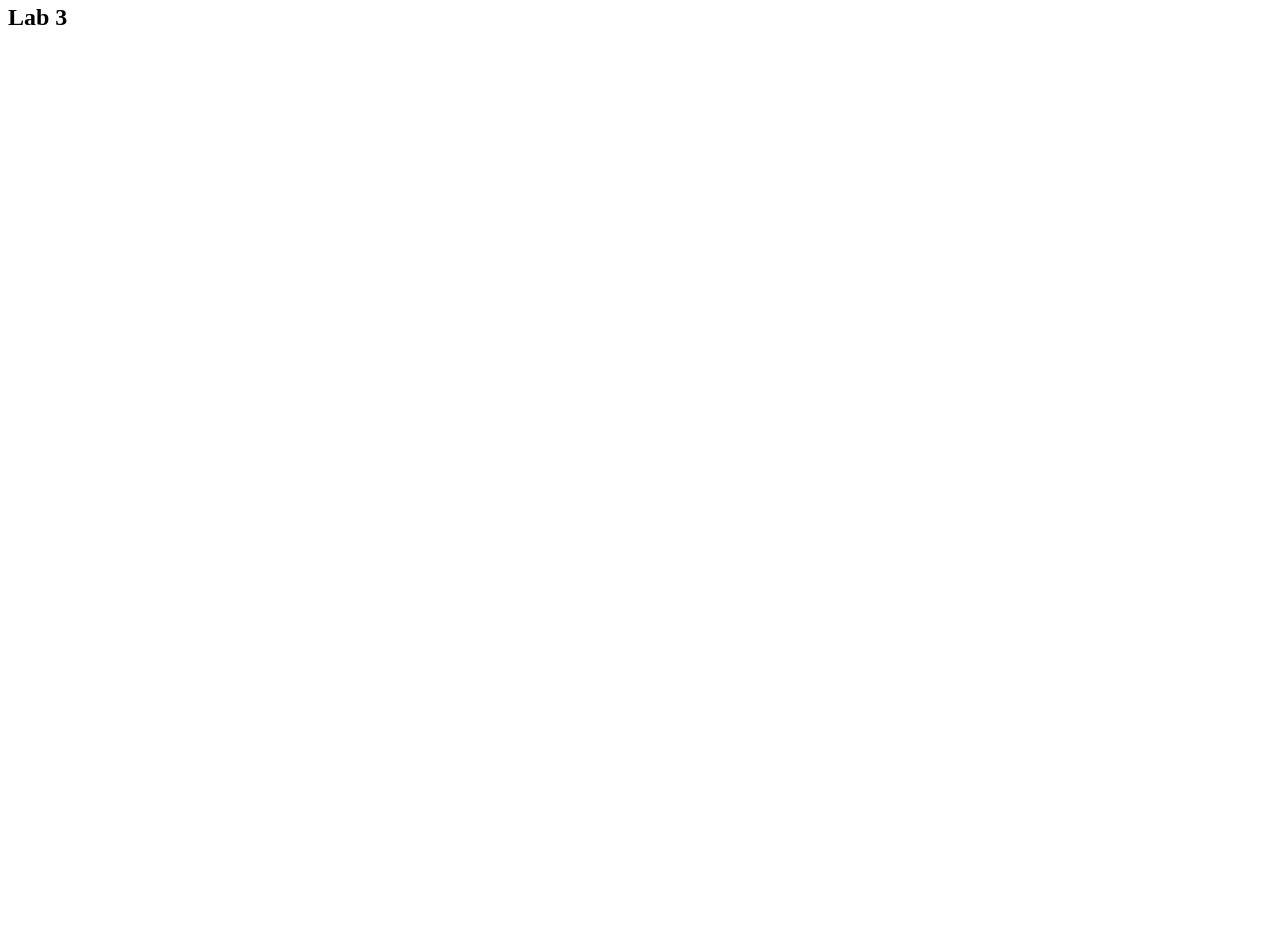
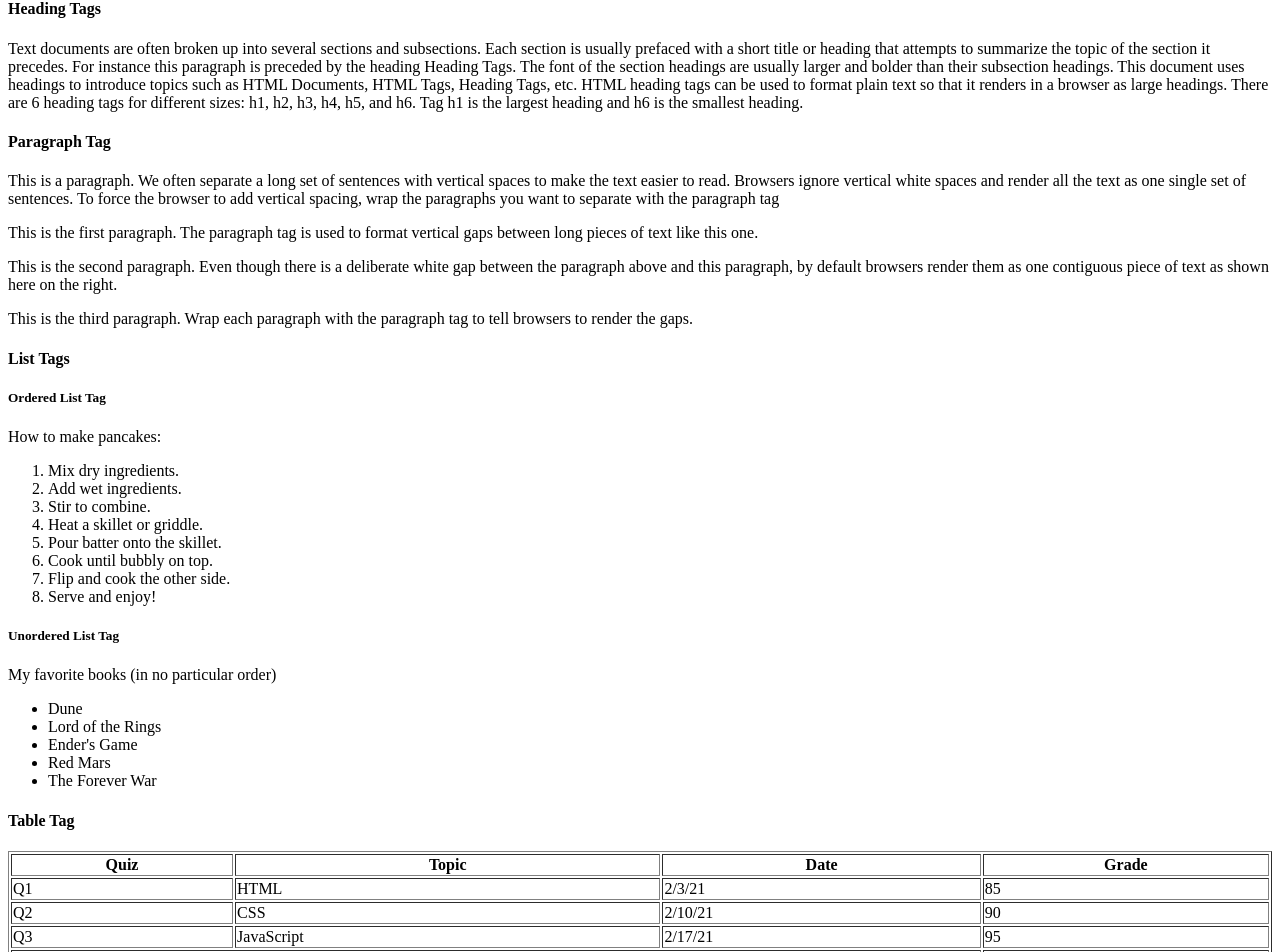
Before and after one commit to ln541758/kanbas, a React (Create React App) app: page / in a window 1280 px wide. Shown: the part 228-1180 px from the top of the page. Before the commit the page ends 800 px from the top, so only its background shows below. Built offline with nearby package versions, Linux system fonts and the light colour scheme.

Commit message:
started on lab1

```diff
--- a/src/Labs/Lab1/index.tsx
+++ b/src/Labs/Lab1/index.tsx
@@ -1,7 +1,118 @@
 export default function Lab1() {
     return (
-        <div>
-        <h2>Lab 1</h2>
+        <div id="wd-lab1">
+            <h2>Lab 1</h2>
+            <h3>HTML Examples</h3>
+            <div id="wd-h-tag">
+                <h4>Heading Tags</h4>
+                Text documents are often broken up into several sections and subsections. Each
+                section is usually prefaced with a short title or heading that attempts to
+                summarize the topic of the section it precedes. For instance this paragraph is
+                preceded by the heading Heading Tags. The font of the section headings are
+                usually larger and bolder than their subsection headings. This document uses
+                headings to introduce topics such as HTML Documents, HTML Tags, Heading Tags,
+                etc. HTML heading tags can be used to format plain text so that it renders in a
+                browser as large headings. There are 6 heading tags for different sizes: h1, h2,
+                h3, h4, h5, and h6. Tag h1 is the largest heading and h6 is the smallest
+                heading.
+            </div>
+
+            <div id="wd-p-tag">
+                <h4>Paragraph Tag</h4>
+                <p id="wd-p-1">
+                    This is a paragraph. We often separate a long set
+                    of sentences with vertical spaces to make the
+                    text easier to read. Browsers ignore vertical
+                    white spaces and render all the text as one
+                    single set of sentences. To force the browser to
+                    add vertical spacing, wrap the paragraphs you
+                    want to separate with the paragraph tag
+                </p>
+
+                <p>
+                    This is the first paragraph. The paragraph tag is used to format vertical gaps between long pieces of text like this one.
+                </p>
+
+                <p>
+                    This is the second paragraph. Even though there is a deliberate
+                    white gap between the paragraph above and this paragraph, by default
+                    browsers render them as one contiguous piece of text as shown
+                    here on the right.
+                </p>
+
+                <p>
+                    This is the third paragraph. Wrap each paragraph with the paragraph
+                    tag to tell browsers to render the gaps.
+                </p>
+            </div>
+
+            <div id="wd-lists">
+                <h4>List Tags</h4>
+                <h5>Ordered List Tag</h5>
+                How to make pancakes:
+                <ol>
+                    <li>Mix dry ingredients.</li>
+                    <li>Add wet ingredients.</li>
+                    <li>Stir to combine.</li>
+                    <li>Heat a skillet or griddle.</li>
+                    <li>Pour batter onto the skillet.</li>
+                    <li>Cook until bubbly on top.</li>
+                    <li>Flip and cook the other side.</li>
+                    <li>Serve and enjoy!</li>
+                </ol>
+
+                <h5>Unordered List Tag</h5>
+                My favorite books (in no particular order)
+                <ul id="wd-my-books">
+                    <li>Dune</li>
+                    <li>Lord of the Rings</li>
+                    <li>Ender's Game</li>
+                    <li>Red Mars</li>
+                    <li>The Forever War</li>
+                </ul>
+            </div>
+
+            <div id="wd-tables">
+                <h4>Table Tag</h4>
+                <table border={1} width="100%">
+                    <thead>
+                        <tr>
+                            <th>Quiz</th>
+                            <th>Topic</th>
+                            <th>Date</th>
+                            <th>Grade</th>
+                        </tr>
+                    </thead>
+
+                    <tbody>
+                        <tr>
+                            <td>Q1</td>
+                            <td>HTML</td>
+                            <td>2/3/21</td>
+                            <td>85</td>
+                        </tr>
+                        <tr>
+                            <td>Q2</td>
+                            <td>CSS</td>
+                            <td>2/10/21</td>
+                            <td>90</td>
+                        </tr>
+                        <tr>
+                            <td>Q3</td>
+                            <td>JavaScript</td>
+                            <td>2/17/21</td>
+                            <td>95</td>
+                        </tr>
+                    </tbody>
+
+                    <tfoot>
+                        <tr>
+                            <td colSpan={3}>Average</td>
+                            <td>90</td>
+                        </tr>
+                    </tfoot>
+                </table>
+            </div>
         </div>
     );
 }
```
